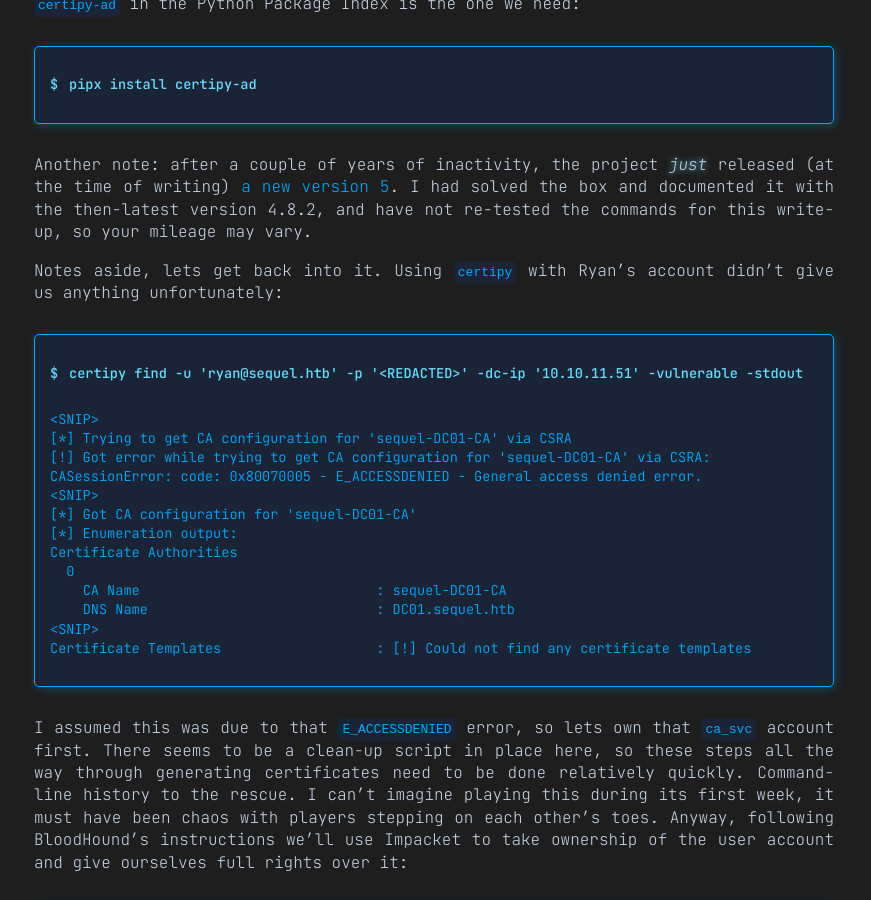
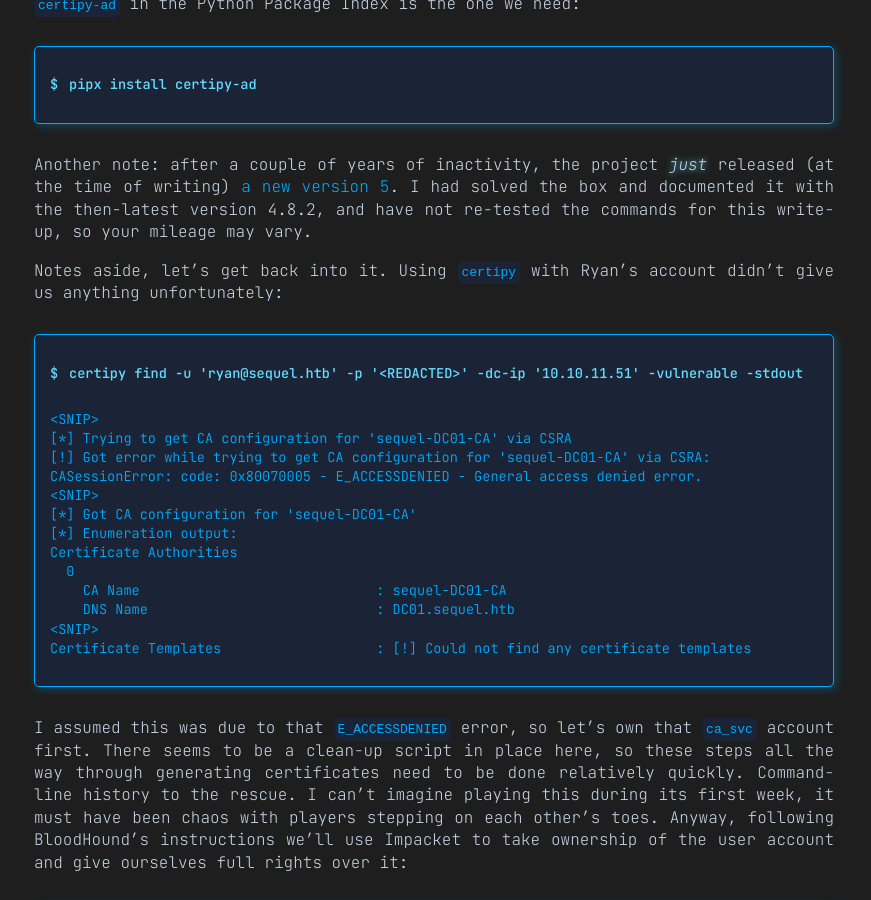
Before and after one commit to tiagomanunes/tiagomanunes.github.io, a Jekyll site: the page built from _writeups/escapetwo.md, in a window 1280 px wide and 900 px high, scrolled down 6047 px. Shown: the whole window, without its empty margins (206-1077 px from the left). Built offline with Jekyll 4.4.1, drawn with Linux system fonts in a browser that asks for light colours.

Commit message:
I've been misspelling let's all my life, lets fix that

````diff
--- a/_writeups/escapetwo.md
+++ b/_writeups/escapetwo.md
@@ -185,7 +185,7 @@
 
 Another note: after a couple of years of inactivity, the project _just_ released (at the time of writing) [a new version 5](https://github.com/ly4k/Certipy/discussions/270). I had solved the box and documented it with the then-latest version 4.8.2, and have not re-tested the commands for this write-up, so your mileage may vary.
 
-Notes aside, lets get back into it. Using `certipy` with Ryan's account didn't give us anything unfortunately:
+Notes aside, let's get back into it. Using `certipy` with Ryan's account didn't give us anything unfortunately:
 ```
 $ certipy find -u 'ryan@sequel.htb' -p '<REDACTED>' -dc-ip '10.10.11.51' -vulnerable -stdout
 
@@ -203,7 +203,7 @@
 Certificate Templates                   : [!] Could not find any certificate templates
 ```
 
-I assumed this was due to that `E_ACCESSDENIED` error, so lets own that `ca_svc` account first. There seems to be a clean-up script in place here, so these steps all the way through generating certificates need to be done relatively quickly. Command-line history to the rescue. I can't imagine playing this during its first week, it must have been chaos with players stepping on each other's toes. Anyway, following BloodHound's instructions we'll use Impacket to take ownership of the user account and give ourselves full rights over it:
+I assumed this was due to that `E_ACCESSDENIED` error, so let's own that `ca_svc` account first. There seems to be a clean-up script in place here, so these steps all the way through generating certificates need to be done relatively quickly. Command-line history to the rescue. I can't imagine playing this during its first week, it must have been chaos with players stepping on each other's toes. Anyway, following BloodHound's instructions we'll use Impacket to take ownership of the user account and give ourselves full rights over it:
 ```
 $ impacket-owneredit -action write -new-owner 'ryan' -target 'ca_svc' 'sequel.htb'/'ryan':'<REDACTED>'
 
````
Also changed, not shown: _writeups/administrator.md (+1 -1 lines), _writeups/linkvortex.md (+1 -1 lines).
